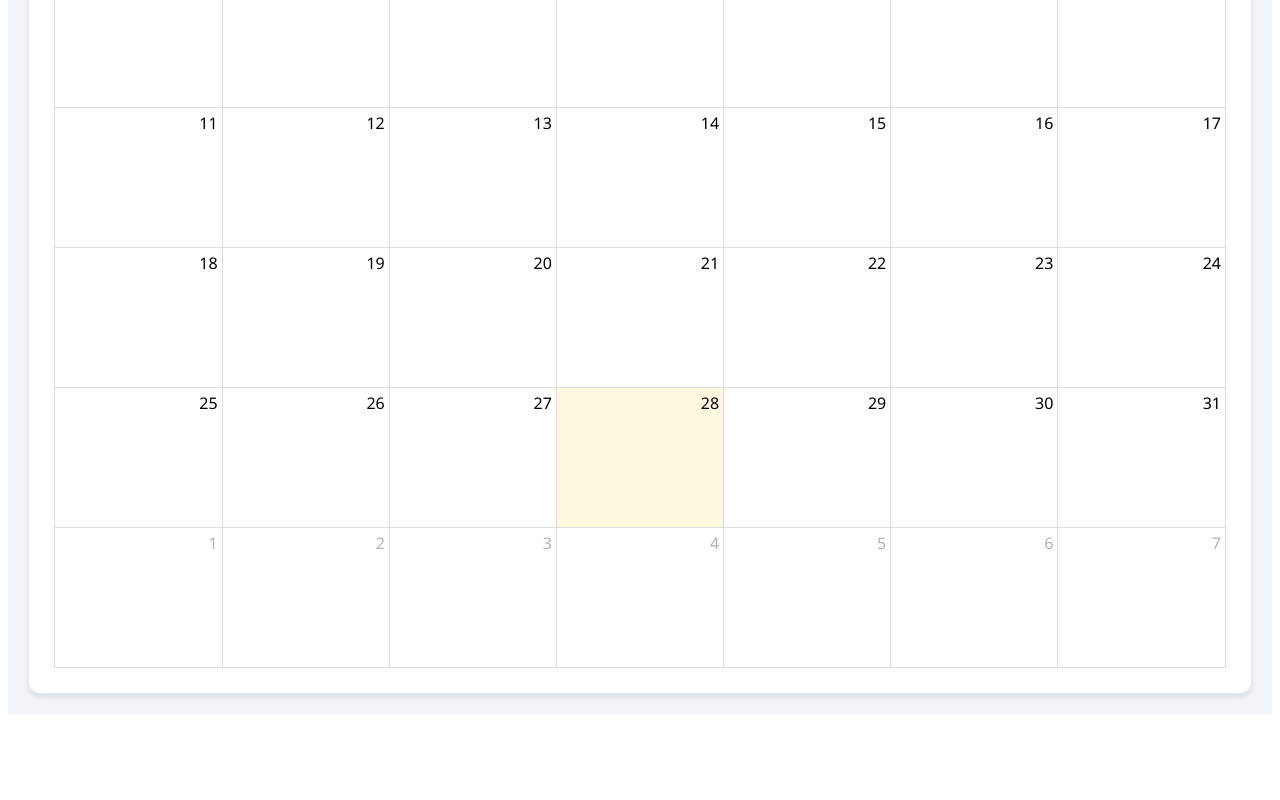
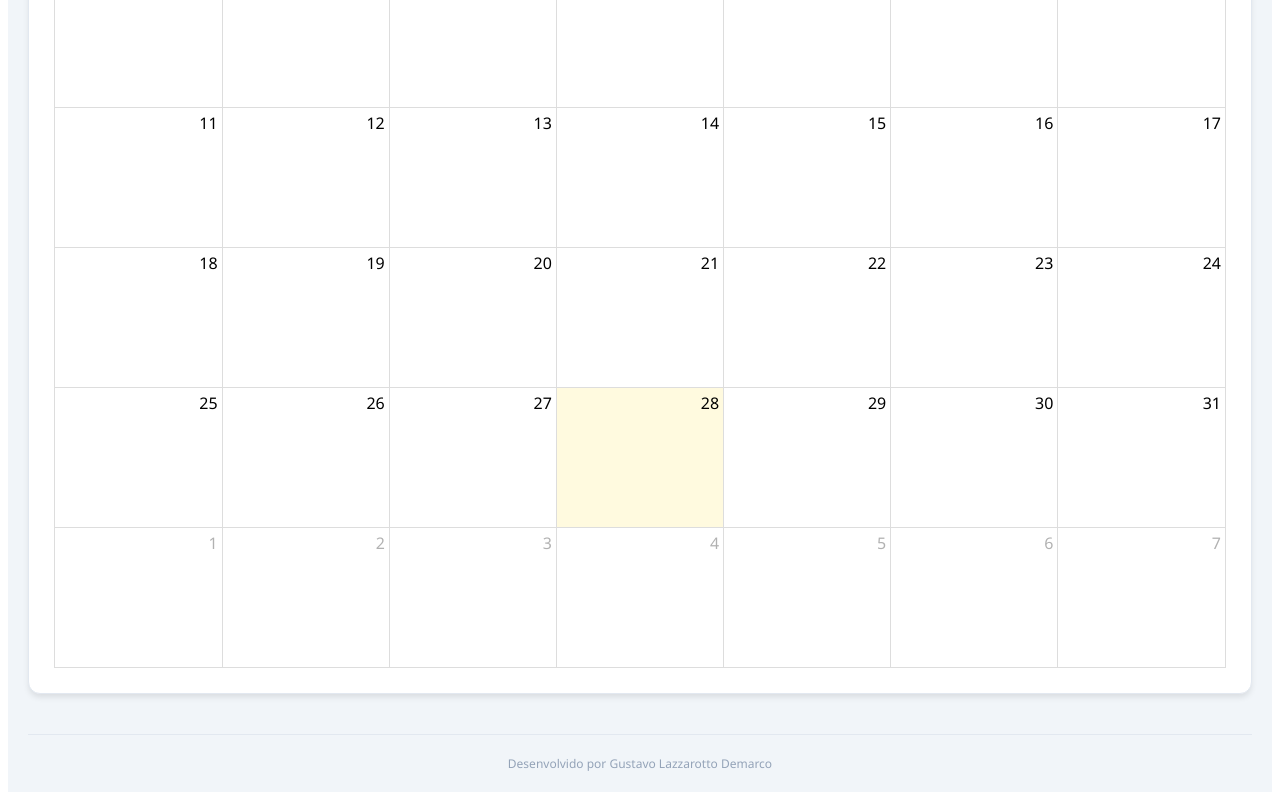
Before and after one commit to GustavoLazzarottoDemarco/Distribuidordeaulas, a React (Create React App) app: page / in a window 1280 px wide. Shown: the part 625-1425 px from the top of the page. Before the commit the page ends 1347 px from the top, so only its background shows below. Built offline with nearby package versions, Linux system fonts and the light colour scheme.

Commit message:
Desenvolvido

```diff
--- a/src/App.js
+++ b/src/App.js
@@ -15,6 +15,8 @@ const ESTILOS = {
     margin: "0 auto",
     backgroundColor: "#f1f5f9",
     minHeight: "100vh",
+    display: "flex",
+    flexDirection: "column",
   },
   header: {
     textAlign: "center",
@@ -48,6 +50,7 @@ const ESTILOS = {
     padding: "25px",
     boxShadow: "0 4px 6px -1px rgba(0,0,0,0.1)",
     border: "1px solid #e2e8f0",
+    flex: 1,
   },
   controlBar: {
     display: "flex",
@@ -132,6 +135,15 @@ const ESTILOS = {
     color: "#475569",
   },
   td: { padding: "8px", borderBottom: "1px solid #e2e8f0", color: "#334155" },
+  // NOVO ESTILO DO RODAPÉ
+  footer: {
+    textAlign: "center",
+    marginTop: "40px",
+    paddingTop: "20px",
+    borderTop: "1px solid #e2e8f0",
+    color: "#94a3b8",
+    fontSize: "12px",
+  },
 };
 
 const CORES_TURMAS = [
@@ -148,7 +160,7 @@ export default function App() {
   const [aba, setAba] = useState("cadastro");
   const [mesSelecionado, setMesSelecionado] = useState(
     new Date().toISOString().slice(0, 7)
-  ); // Formato YYYY-MM
+  );
 
   // --- DADOS ---
   const [turmas, setTurmas] = useState(
@@ -169,7 +181,6 @@ export default function App() {
   const [qtdProfs, setQtdProfs] = useState(1);
   const [vinculoPendente, setVinculoPendente] = useState(null);
 
-  // Refs
   const calendarRefCadastro = useRef(null);
 
   useEffect(() => {
@@ -178,7 +189,6 @@ export default function App() {
     localStorage.setItem("db_aulas", JSON.stringify(aulas));
   }, [turmas, professores, aulas]);
 
-  // Atualiza o calendário de cadastro se mudar o mês
   useEffect(() => {
     if (calendarRefCadastro.current) {
       calendarRefCadastro.current.getApi().gotoDate(mesSelecionado + "-01");
@@ -321,27 +331,21 @@ export default function App() {
     const elemento = document.getElementById("area-relatorio-pdf");
     if (!elemento) return;
 
-    // Captura o elemento inteiro (Calendario + Tabelas)
     const canvas = await html2canvas(elemento, {
       scale: 2,
       useCORS: true,
-      scrollY: -window.scrollY, // Garante que pegue mesmo se estiver scrollado
+      scrollY: -window.scrollY,
     });
 
     const imgData = canvas.toDataURL("image/png");
-    const pdf = new jsPDF("l", "mm", "a4"); // Paisagem
+    const pdf = new jsPDF("l", "mm", "a4");
 
     const pdfWidth = pdf.internal.pageSize.getWidth();
     const pdfHeight = pdf.internal.pageSize.getHeight();
-
-    // Calcula a proporção para caber na folha A4
     const imgProps = pdf.getImageProperties(imgData);
     const ratio = imgProps.width / imgProps.height;
-
-    // Ajusta a altura baseada na largura da A4
     const finalHeight = pdfWidth / ratio;
 
-    // Se a altura for maior que a página, ajusta pela altura
     if (finalHeight > pdfHeight) {
       const finalWidth = pdfHeight * ratio;
       pdf.addImage(
@@ -359,7 +363,6 @@ export default function App() {
     pdf.save(`Escala_ACADEPOL_${mesSelecionado}.pdf`);
   };
 
-  // --- CÁLCULOS ESTATÍSTICOS ---
   const resumoProfessores = professores
     .map((p) => {
       const aulasDoProf = resultado.filter(
@@ -662,12 +665,11 @@ export default function App() {
           </>
         )}
 
-        {/* ABA 3: RELATÓRIO (PDF + SELETOR DE MÊS CORRIGIDO) */}
+        {/* ABA 3: RELATÓRIO */}
         {aba === "relatorio" && (
           <>
             <div style={ESTILOS.controlBar}>
               <div style={{ display: "flex", gap: "10px", flex: 1 }}>
-                {/* O Input de Mês agora controla o estado que alimenta a prop 'initialDate' do calendário abaixo */}
                 <input
                   type="month"
                   value={mesSelecionado}
@@ -691,7 +693,6 @@ export default function App() {
               </button>
             </div>
 
-            {/* ÁREA DE IMPRESSÃO UNIFICADA */}
             <div
               id="area-relatorio-pdf"
               style={{ padding: "20px", backgroundColor: "white" }}
@@ -712,12 +713,11 @@ export default function App() {
                 </p>
               </div>
 
-              {/* AQUI ESTAVA O ERRO DO MÊS: Adicionado key={mesSelecionado} e initialDate */}
               <FullCalendar
-                key={mesSelecionado} // Força re-renderização quando muda o mês
+                key={mesSelecionado}
                 plugins={[dayGridPlugin]}
                 initialView="dayGridMonth"
-                initialDate={mesSelecionado + "-01"} // Garante que abra no mês certo
+                initialDate={mesSelecionado + "-01"}
                 locale={ptBrLocale}
                 events={resultado}
                 headerToolbar={{ left: "", center: "title", right: "" }}
@@ -815,10 +815,27 @@ export default function App() {
                   </table>
                 </div>
               </div>
+
+              {/* CRÉDITO NO PDF */}
+              <div
+                style={{
+                  textAlign: "right",
+                  marginTop: "30px",
+                  fontSize: "10px",
+                  color: "#94a3b8",
+                }}
+              >
+                Desenvolvido por Gustavo Lazzarotto Demarco
+              </div>
             </div>
           </>
         )}
       </div>
+
+      {/* CRÉDITO NO RODAPÉ DO APP */}
+      <footer style={ESTILOS.footer}>
+        Desenvolvido por Gustavo Lazzarotto Demarco
+      </footer>
     </div>
   );
 }
```
